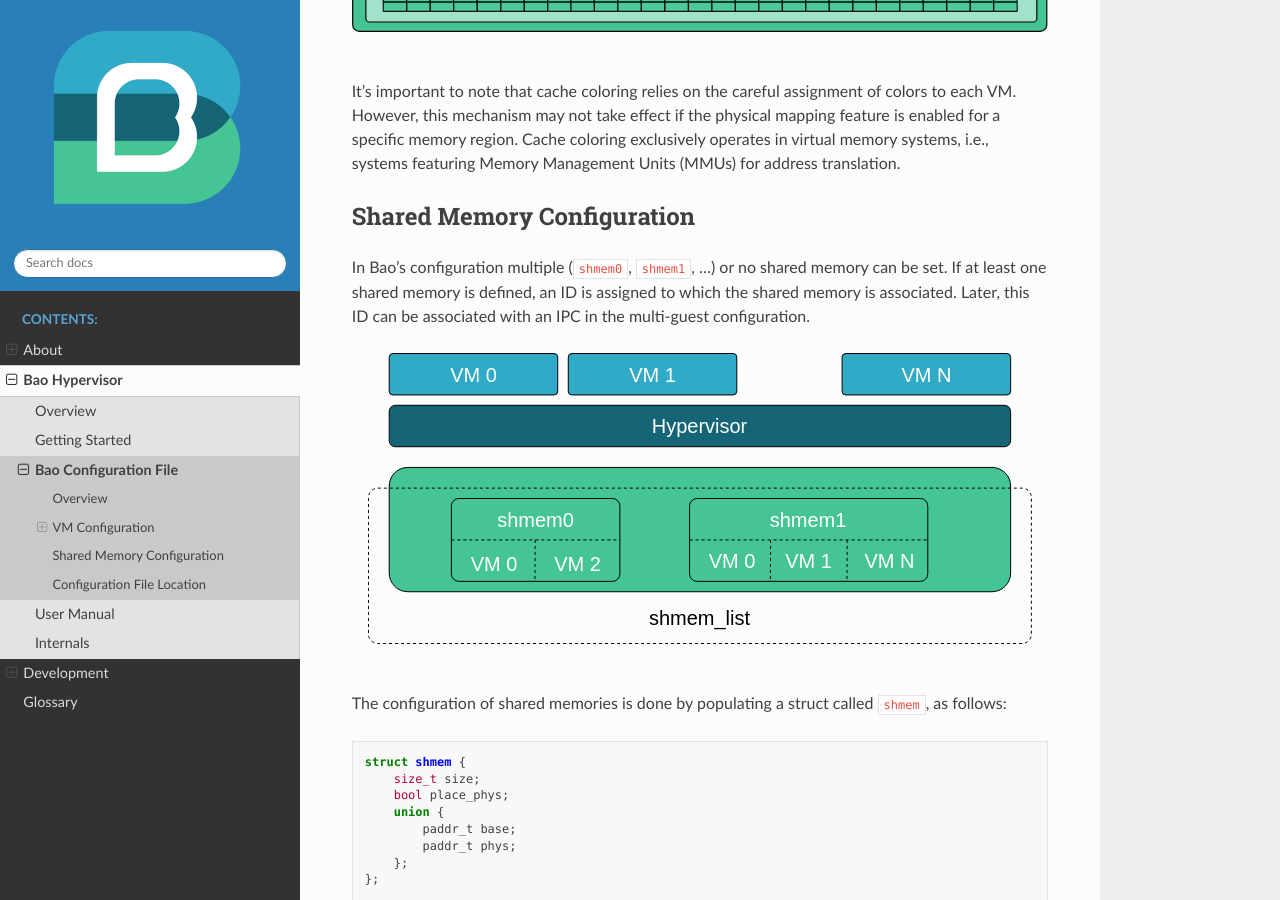
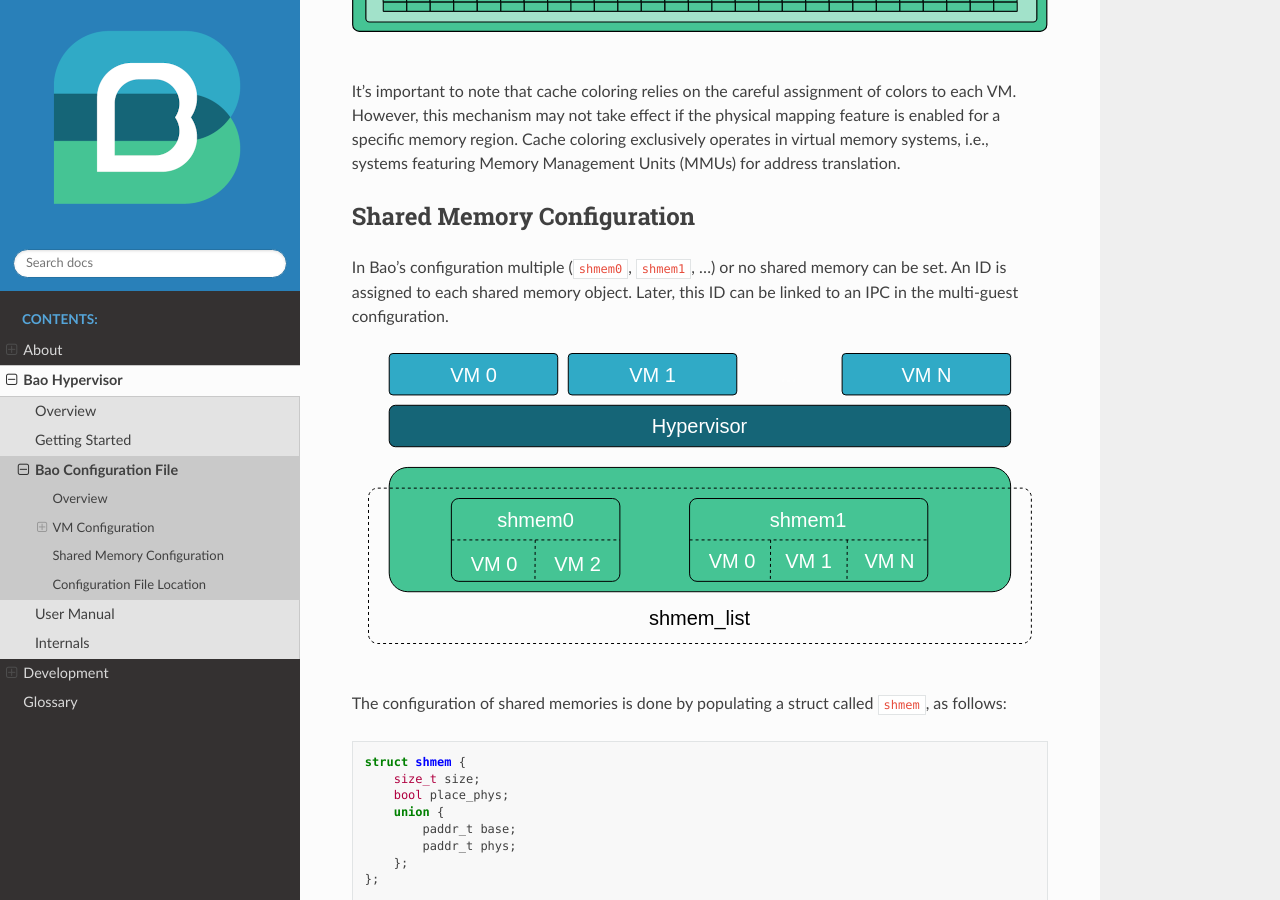
Before and after one commit to bao-project/bao-docs, a Sphinx documentation site: the page built from source/bao_hyp/config.rst, in a window 1280 px wide and 900 px high, scrolled down 11184 px. Built offline with Sphinx 7.4.7 and the Read the Docs theme 2.0.0, drawn with Linux system fonts in a browser that asks for light colours.

Commit message:
fix(doc): improve shared memory documentation
Signed-off-by: Diogo Costa <diogoandreveigacosta@gmail.com>

```diff
--- a/source/bao_hyp/config.rst
+++ b/source/bao_hyp/config.rst
@@ -533,9 +533,9 @@ Shared Memory Configuration
 ---------------------------
 .. _Shared Memory Configuration:
 
-In Bao's configuration multiple (``shmem0``, ``shmem1``, ...) or no shared memory can be set. If
-at least one shared memory is defined, an  ID is assigned to which the shared memory is
-associated. Later, this ID can be associated with an IPC in the multi-guest configuration.
+In Bao's configuration multiple (``shmem0``, ``shmem1``, ...) or no shared memory can be set. An ID
+is assigned to each shared memory object. Later, this ID can be linked to an IPC in the multi-guest
+configuration.
 
 .. figure:: img/shmem.svg
     :align: center
```
